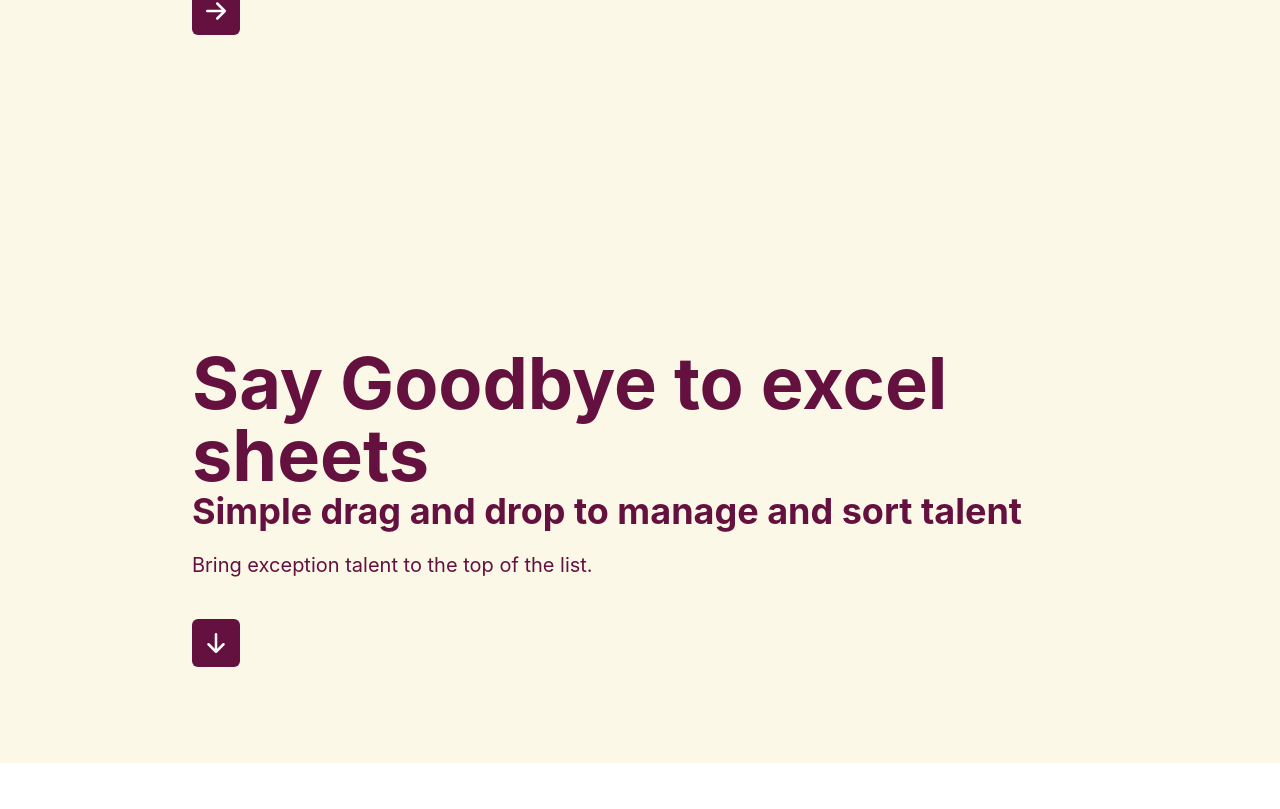
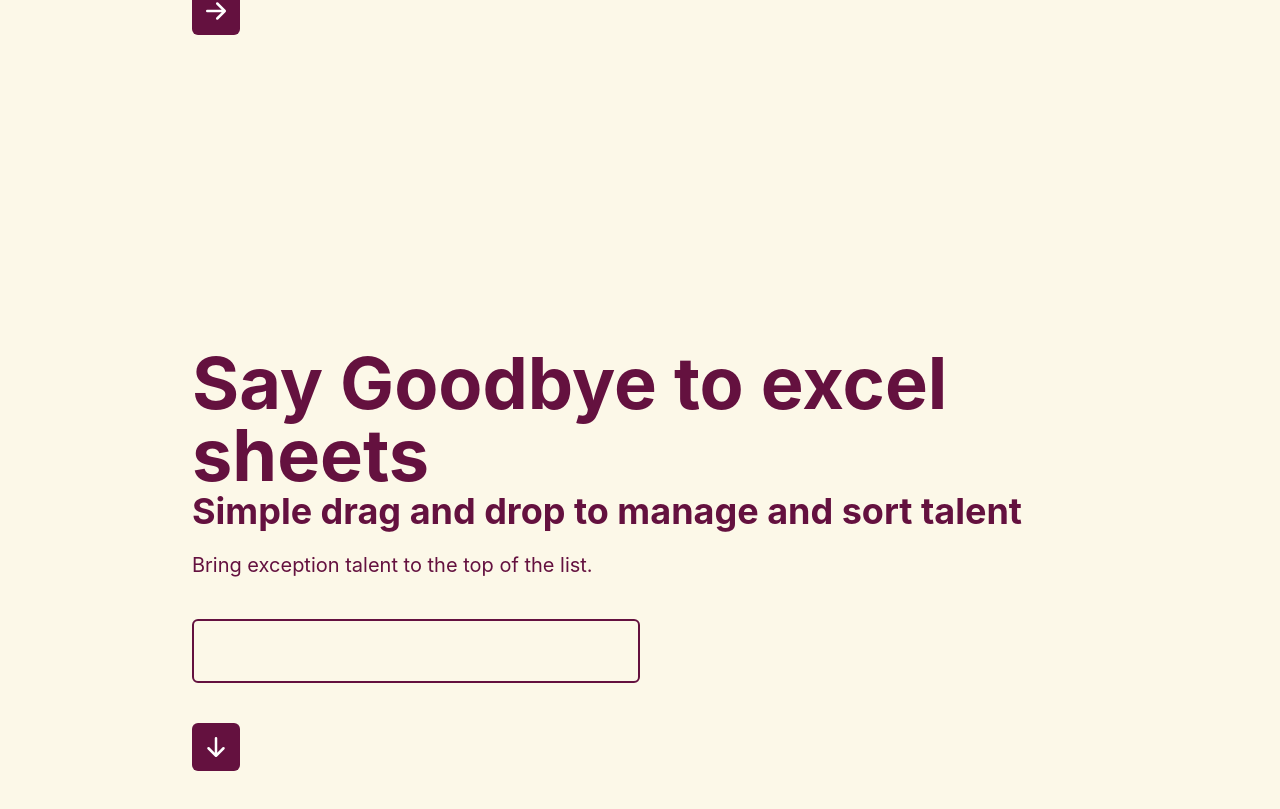
Before and after one commit to hassanhamza930/wave_hr, a React (Create React App) app: page / in a window 1280 px wide. Shown: the part 2237-3046 px from the top of the page. Before the commit the page ends 3000 px from the top, so only its background shows below. Built offline with nearby package versions, Linux system fonts and the light colour scheme.

Commit message:
Simple Edits

```diff
--- a/src/pages/landingPage/components/jobApplications.tsx
+++ b/src/pages/landingPage/components/jobApplications.tsx
@@ -15,6 +15,9 @@ export default function JobApplicationsThatFeelLikeAConvo() {
             if (index < components.length-1) {
                 setIndex(index + 1);
                 increase();
+            }
+            else{
+                setIndex(0);
             }
         }, 4000);
     }
--- a/src/pages/landingPage/components/sayGoodByeToExcelSheet.tsx
+++ b/src/pages/landingPage/components/sayGoodByeToExcelSheet.tsx
@@ -1,14 +1,25 @@
 import { BsArrowDownShort } from "react-icons/bs";
+
+
+function CandidateRowHollow(){
+    return(
+        <div className="flex flex-row h-16 w-2/4 rounded-md border-2 border-purple">
+
+        </div>
+    )
+}
 
 export default function SayGoodByeToExcelSheets() {
     return (
-        <div className="h-min w-full flex justify-start items-start px-[15%] py-24 flex flex-col justify-start items-start">
+        <div className="h-screen w-full flex justify-start items-start px-[15%] py-24 flex flex-col justify-start items-start">
             <div className="text-purple text-7xl font-bold">Say Goodbye to excel sheets</div>
             <div className="text-purple text-4xl font-bold">Simple drag and drop to manage and sort talent</div>
 
-            <div className="text-purple text-xl font-regular mt-5">
+            <div className="text-purple text-xl font-regular mt-5 mb-10">
                 Bring exception talent to the top of the list.
             </div>
+
+            < CandidateRowHollow/>
 
             <div className="h-12 w-12 mt-10 bg-purple rounded-md flex justify-center items-center">
                 <BsArrowDownShort size={40} color="white"></BsArrowDownShort>
```
